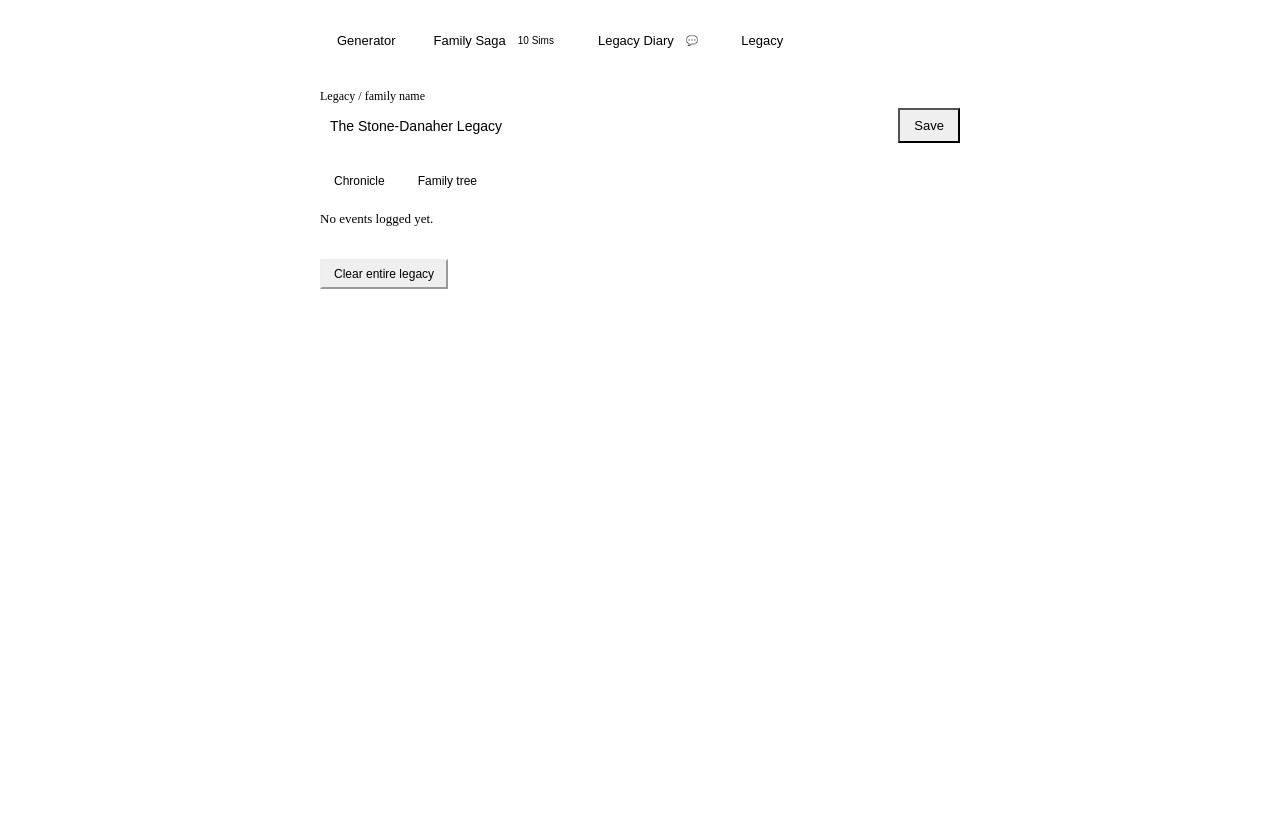
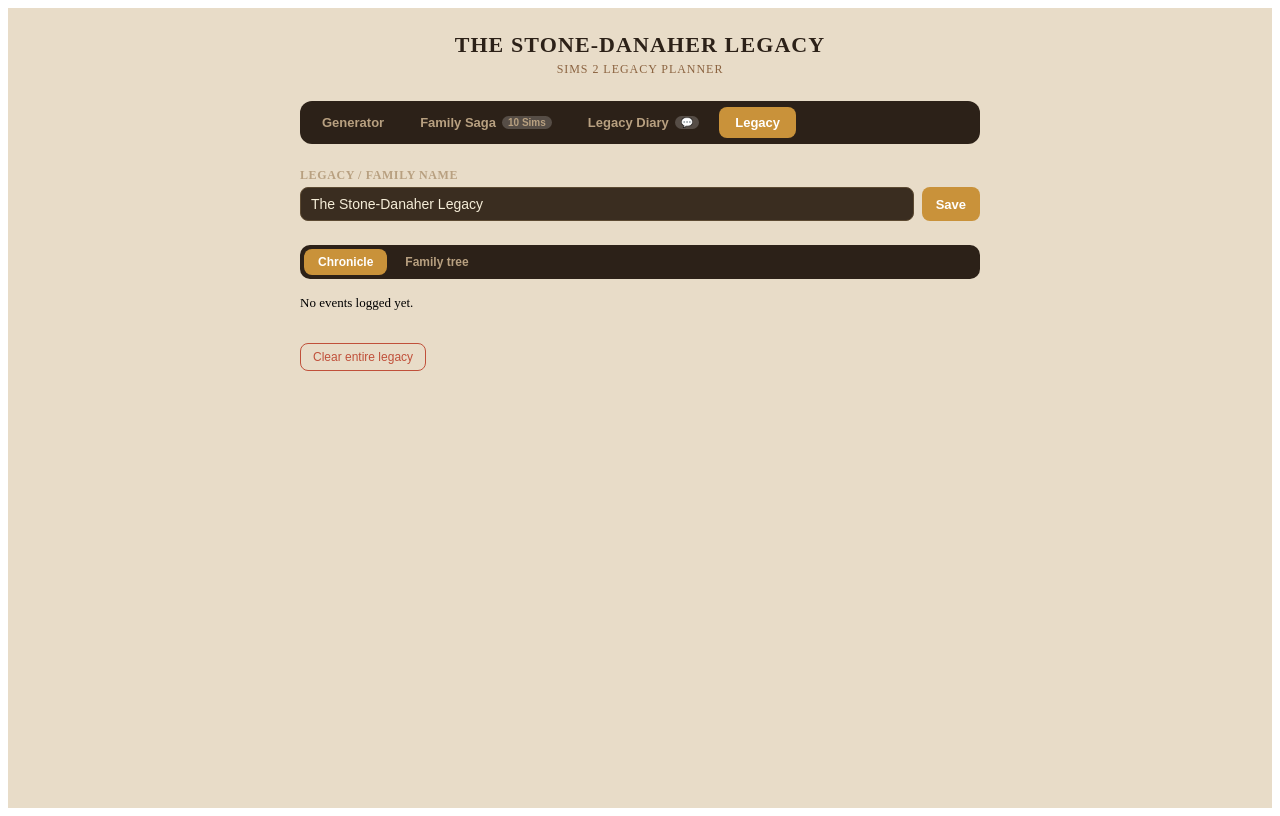
Before and after one commit to HannahJohnstone/sims2-legacy, a React (Create React App) app: page / in a window 1280 px wide. Both pictures are taken after a click on the button "Legacy". Built offline with nearby package versions, Linux system fonts and the light colour scheme.

Commit message:
Fix text colours and beige theme

```diff
--- a/src/App.js
+++ b/src/App.js
@@ -16,10 +16,24 @@
 const WANT_SUGGESTIONS = ["Become a werewolf","Become a vampire","Become a plantsim","Become a witch","Get married","Have a baby","Get engaged","Fall in love","Reach top of career","Get promoted","Earn §100,000","Make a best friend","Woohoo","Skill up cooking","Skill up logic","Buy something","Throw a party","Reach platinum mood","Graduate from university","Go on a date","Adopt a pet"];
 const FEAR_SUGGESTIONS = ["Die","Get fired","Relative dies","Break up","Get demoted","Become a zombie","Burglary","House fire","Failing exam","Electrocution","Drowning","Satellite crash","Cockroach infestation","Having a bad date","Social bunny visit","Aspiration failure"];
 
+const THEME = {
+  bg: "#E8DCC8",
+  panel: "#2C2118",
+  panelAlt: "#3A2D20",
+  border: "#5C4A32",
+  borderLight: "#7A6245",
+  text: "#F5EDD8",
+  textMuted: "#B8A080",
+  gold: "#C9923A",
+  goldLight: "#E8B05A",
+  brown: "#8B6340",
+  danger: "#C0503A",
+};
+
 const fs = {
-  field:{width:"100%",boxSizing:"border-box",padding:"8px 10px",fontSize:"14px",borderRadius:"var(--border-radius-md)",border:"0.5px solid var(--color-border-secondary)",background:"var(--color-background-primary)",color:"var(--color-text-primary)",marginTop:"4px"},
-  label:{fontSize:"12px",color:"var(--color-text-secondary)",fontWeight:500,display:"block",marginBottom:"2px"},
-  card:{background:"var(--color-background-primary)",border:"0.5px solid var(--color-border-tertiary)",borderRadius:"var(--border-radius-lg)",padding:"1rem 1.25rem",marginBottom:"10px"},
+  field:{width:"100%",boxSizing:"border-box",padding:"8px 10px",fontSize:"14px",borderRadius:"8px",border:`1px solid ${THEME.border}`,background:THEME.panelAlt,color:THEME.text,marginTop:"4px"},
+  label:{fontSize:"12px",color:THEME.textMuted,fontWeight:600,display:"block",marginBottom:"2px",textTransform:"uppercase",letterSpacing:"0.05em"},
+  card:{background:THEME.panel,border:`1px solid ${THEME.border}`,borderRadius:"12px",padding:"1rem 1.25rem",marginBottom:"10px"},
 };
 const defaultTraits={neat:5,outgoing:5,active:5,playful:5,nice:5};
 const defaultForm={name:"",age:"",aspiration:"",career:"",careerLevel:"1",relationships:[],situation:"",recentEvents:"",mood:"",generation:"1",role:"",wants:[],fears:[]};
@@ -34,10 +48,10 @@
     <div style={{flex:1}}>
       <label style={{...fs.label,color}}>{label}</label>
       <div style={{display:"flex",flexWrap:"wrap",gap:"5px",marginBottom:"6px",minHeight:"24px"}}>
-        {items.length===0&&<span style={{fontSize:"12px",color:"var(--color-text-secondary)"}}>None yet.</span>}
+        {items.length===0&&<span style={{fontSize:"12px",color:THEME.text}}>None yet.</span>}
         {items.map((it,i)=>(
           <div key={i} style={{display:"flex",alignItems:"center",gap:"3px",background:"var(--color-background-secondary)",borderRadius:"var(--border-radius-md)",padding:"3px 8px",fontSize:"12px",border:`0.5px solid ${color}44`}}>
-            <span style={{color:"var(--color-text-primary)"}}>{it}</span>
+            <span style={{color:THEME.text}}>{it}</span>
             <button onClick={()=>remove(i)} style={{background:"none",border:"none",cursor:"pointer",color:"var(--color-text-secondary)",fontSize:"12px",padding:"0 0 0 3px",lineHeight:1}}>×</button>
           </div>
         ))}
@@ -73,9 +87,9 @@
       {TRAITS.map(t=>(
         <div key={t.key}>
           <div style={{display:"flex",justifyContent:"space-between",marginBottom:"3px"}}>
-            <span style={{fontSize:"11px",color:"var(--color-text-secondary)"}}>{t.left}</span>
-            <span style={{fontSize:"11px",fontWeight:500,color:"var(--color-text-secondary)"}}>{t.label}</span>
-            <span style={{fontSize:"11px",color:"var(--color-text-secondary)"}}>{t.right}</span>
+            <span style={{fontSize:"11px",color:THEME.text}}>{t.left}</span>
+            <span style={{fontSize:"11px",fontWeight:500,color:THEME.textMuted}}>{t.label}</span>
+            <span style={{fontSize:"11px",color:THEME.text}}>{t.right}</span>
           </div>
           <input type="range" min="1" max="10" step="1" value={traits[t.key]} onChange={e=>onChange(t.key,parseInt(e.target.value))} style={{width:"100%"}}/>
         </div>
@@ -83,6 +97,8 @@
     </div>
   );
 }
+
+const traitLabelStyle = {fontSize:"11px",color:"#fff"};
 
 function RelationshipInput({relationships,onChange,members,currentName}){
   const [name,setName]=useState("");const [type,setType]=useState(REL_TYPES[0]);const [showSugg,setShowSugg]=useState(false);
@@ -642,7 +658,7 @@
   };
 
   const clearLegacy=async()=>{
-    if(!window.confirm("Clear the entire legacy? This cannot be undone.")) return;
+    if(!confirm("Clear the entire legacy? This cannot be undone.")) return;
     setMembers(SEED);setEvents([]);setFamilyName("The Stone-Danaher Legacy");nextId.current=11;
     try{await window.storage.delete("legacy-familyName");await window.storage.delete("legacy-members");await window.storage.delete("legacy-events");await window.storage.delete("legacy-nextId");}catch{}
   };
@@ -672,18 +688,25 @@
   };
 
   const TabBtn=({id,label,badge})=>(
-    <button onClick={()=>setTab(id)} style={{padding:"8px 16px",fontSize:"13px",fontWeight:tab===id?500:400,borderRadius:"var(--border-radius-md)",border:tab===id?"0.5px solid var(--color-border-primary)":"0.5px solid transparent",background:tab===id?"var(--color-background-secondary)":"transparent",color:"var(--color-text-primary)",cursor:"pointer",display:"flex",alignItems:"center",gap:"6px"}}>
-      {label}{badge&&<span style={{fontSize:"10px",background:"var(--color-background-secondary)",border:"0.5px solid var(--color-border-secondary)",borderRadius:"10px",padding:"1px 6px",color:"var(--color-text-secondary)"}}>{badge}</span>}
+    <button onClick={()=>setTab(id)} style={{padding:"8px 16px",fontSize:"13px",fontWeight:600,borderRadius:"8px",border:"none",background:tab===id?THEME.gold:"transparent",color:tab===id?"#fff":THEME.textMuted,cursor:"pointer",display:"flex",alignItems:"center",gap:"6px",transition:"all 0.2s"}}>
+      {label}{badge&&<span style={{fontSize:"10px",background:"rgba(255,255,255,0.2)",borderRadius:"10px",padding:"1px 6px",color:tab===id?"#fff":THEME.textMuted}}>{badge}</span>}
     </button>
   );
 
-  if(!storageLoaded) return <p style={{fontSize:"14px",color:"var(--color-text-secondary)",padding:"2rem 0"}}>Loading legacy...</p>;
+  if(!storageLoaded) return <div style={{minHeight:"100vh",background:THEME.bg,display:"flex",alignItems:"center",justifyContent:"center"}}><p style={{fontSize:"14px",color:THEME.brown}}>Loading legacy...</p></div>;
 
   return(
-    <div style={{padding:"1rem 0",maxWidth:"640px",margin:"0 auto"}}>
+    <div style={{minHeight:"100vh",background:THEME.bg,padding:"0"}}>
+      <div style={{maxWidth:"680px",margin:"0 auto",padding:"1.5rem 1rem"}}>
       {selectedSim&&<SimModal sim={selectedSim} events={events} members={members} onClose={()=>setSelectedSim(null)} onSave={updateMember} onLoadToGenerator={loadToGenerator} onDelete={deleteMember}/>}
 
-      <div style={{display:"flex",gap:"4px",marginBottom:"1.5rem",borderBottom:"0.5px solid var(--color-border-tertiary)",paddingBottom:"8px",flexWrap:"wrap"}}>
+      {/* Header */}
+      <div style={{textAlign:"center",marginBottom:"1.5rem"}}>
+        <h1 style={{margin:"0 0 4px",fontSize:"22px",fontWeight:700,color:THEME.panel,letterSpacing:"0.05em",textTransform:"uppercase"}}>{familyName||"My Legacy"}</h1>
+        <p style={{margin:0,fontSize:"12px",color:THEME.brown,letterSpacing:"0.08em",textTransform:"uppercase"}}>Sims 2 Legacy Planner</p>
+      </div>
+
+      <div style={{display:"flex",gap:"4px",marginBottom:"1.5rem",background:THEME.panel,borderRadius:"12px",padding:"6px",flexWrap:"wrap"}}>
         <TabBtn id="generator" label="Generator"/>
         <TabBtn id="saga" label="Family Saga" badge={members.length?`${members.length} Sims`:null}/>
         <TabBtn id="chat" label="Legacy Diary" badge="💬"/>
@@ -750,19 +773,20 @@
             <label style={fs.label}>Legacy / family name</label>
             <div style={{display:"flex",gap:"8px",marginTop:"4px"}}>
               <input style={{...fs.field,marginTop:0,flex:1}} placeholder="e.g. The Goth Legacy" value={familyName} onChange={e=>setFamilyName(e.target.value)}/>
-              <button style={{fontSize:"13px",padding:"8px 14px",borderRadius:"var(--border-radius-md)",cursor:"pointer",whiteSpace:"nowrap"}} onClick={()=>save(null,null,familyName,null)}>Save</button>
+              <button style={{fontSize:"13px",padding:"8px 14px",borderRadius:"8px",cursor:"pointer",whiteSpace:"nowrap",background:THEME.gold,color:"#fff",border:"none",fontWeight:600}} onClick={()=>save(null,null,familyName,null)}>Save</button>
             </div>
           </div>
-          <div style={{display:"flex",gap:"4px",marginBottom:"1rem"}}>
+          <div style={{display:"flex",gap:"4px",marginBottom:"1rem",background:THEME.panel,borderRadius:"10px",padding:"4px"}}>
             {[["timeline","Chronicle"],["tree","Family tree"]].map(([id,label])=>(
-              <button key={id} onClick={()=>setLegacyTab(id)} style={{padding:"6px 14px",fontSize:"12px",fontWeight:legacyTab===id?500:400,borderRadius:"var(--border-radius-md)",border:legacyTab===id?"0.5px solid var(--color-border-primary)":"0.5px solid transparent",background:legacyTab===id?"var(--color-background-secondary)":"transparent",color:"var(--color-text-primary)",cursor:"pointer"}}>{label}</button>
+              <button key={id} onClick={()=>setLegacyTab(id)} style={{padding:"6px 14px",fontSize:"12px",fontWeight:600,borderRadius:"8px",border:"none",background:legacyTab===id?THEME.gold:"transparent",color:legacyTab===id?"#fff":THEME.textMuted,cursor:"pointer",transition:"all 0.2s"}}>{label}</button>
             ))}
           </div>
           {legacyTab==="timeline"&&<Timeline events={events}/>}
           {legacyTab==="tree"&&<FamilyTree members={members} onSelect={setSelectedSim}/>}
-          {(members.length>0||events.length>0)&&<button onClick={clearLegacy} style={{marginTop:"2rem",fontSize:"12px",padding:"6px 12px",cursor:"pointer",color:"var(--color-text-danger)",borderColor:"var(--color-border-danger)",borderRadius:"var(--border-radius-md)"}}>Clear entire legacy</button>}
+          {(members.length>0||events.length>0)&&<button onClick={clearLegacy} style={{marginTop:"2rem",fontSize:"12px",padding:"6px 12px",cursor:"pointer",color:THEME.danger,border:`1px solid ${THEME.danger}`,borderRadius:"8px",background:"transparent"}}>Clear entire legacy</button>}
         </div>
       )}
+      </div>
     </div>
   );
 }
```
